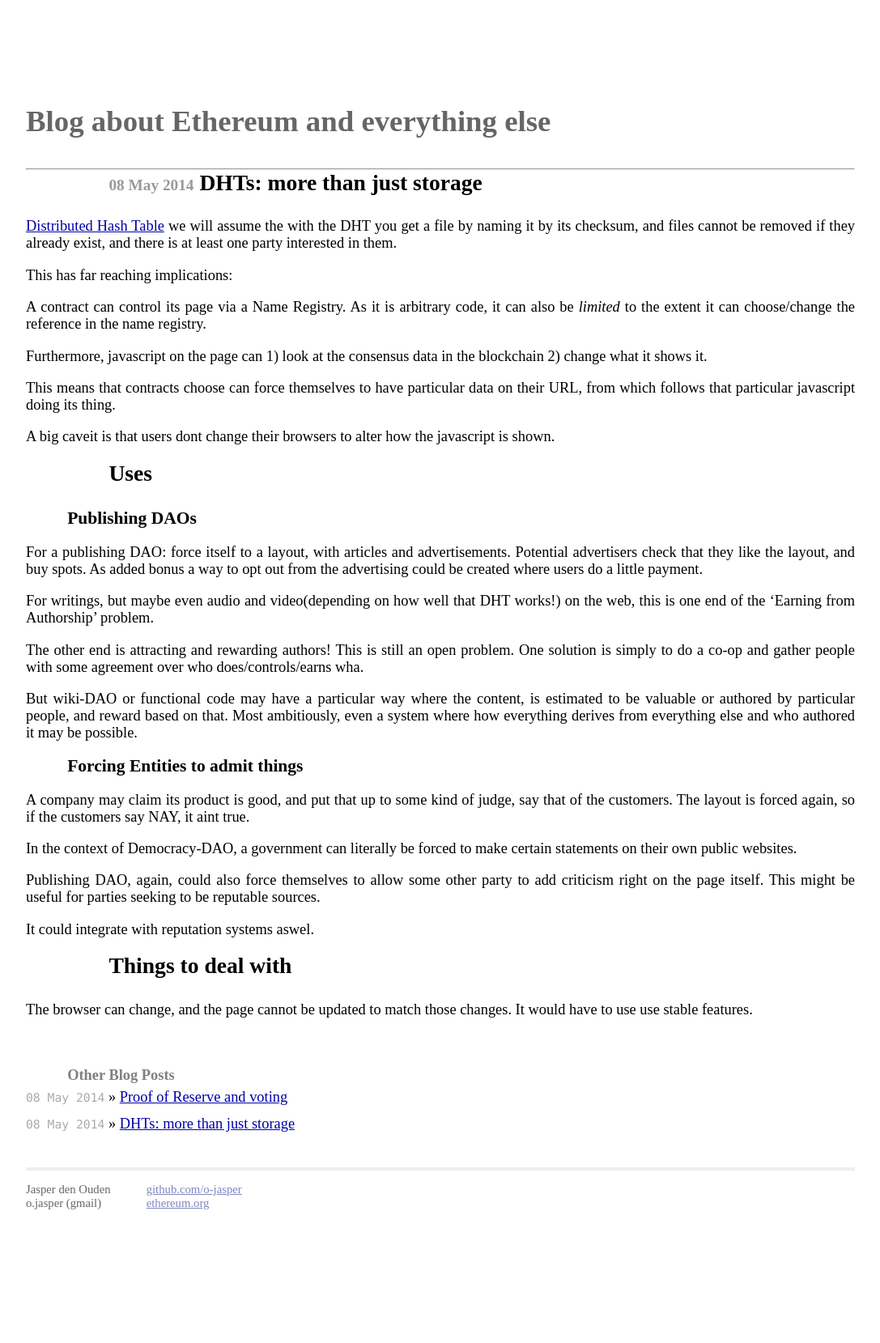
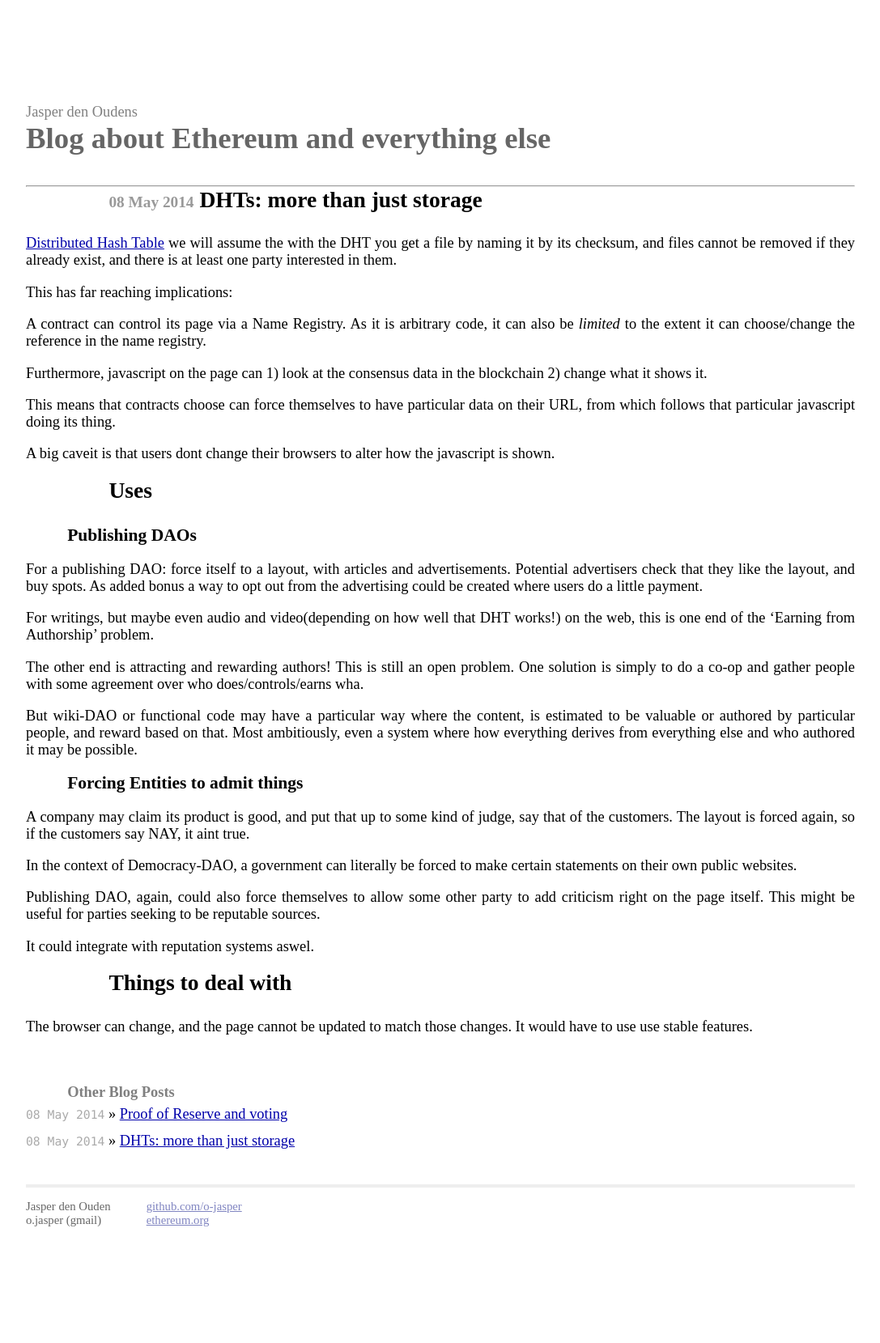
Before and after one commit to o-jasper/o-jasper.github.io, a Jekyll site: the page built from blog/_posts/2014-05-07-DHTs:-more-than-just-storage.md, in a window 1280 px wide. Shown: the whole page at 81% size, without its empty margins (96-1183 px from the left). Built offline with Jekyll 4.4.1, drawn with Linux system fonts in a browser that asks for light colours; Markdown is read by kramdown in place of the engine named in the settings; before the commit the page ends 1638 px from its top, so only the background shows below that.

Commit message:
added my name at the top, some other stuff

```diff
--- a/_layouts/default.html
+++ b/_layouts/default.html
@@ -17,6 +17,7 @@
 
         <div class="site">
           <div class="header">
+            <span style="color:gray; text-indent:20%;">Jasper den Oudens</span>
             <h1 class="title"><a href="/">{{ site.name }}</a></h1>
             <hr>
           </div>
--- a/_layouts/post.html
+++ b/_layouts/post.html
@@ -1,7 +1,7 @@
 ---
 layout: default
 ---
-<h2><a class="meta">{{ page.date | date_to_string }}</a> {{ page.title }}</h2>
+<h2><span class="meta">{{ page.date | date_to_string }}</span> {{ page.title }}</h2>
 
 <div class="post">
 {{ content }}
--- a/css/main.css
+++ b/css/main.css
@@ -17,12 +17,10 @@ body {
 
 h1,h2{
   text-indent:10%;
-//  font-size: 150%;
   margin-bottom: 1em; }
 
 h3, h4, h5, h6 { text-indent:5%; }
 
-h1 { margin-bottom: 1em; }
 p { margin: 1em 0; }
 
 a         { color: #00a; }
```
